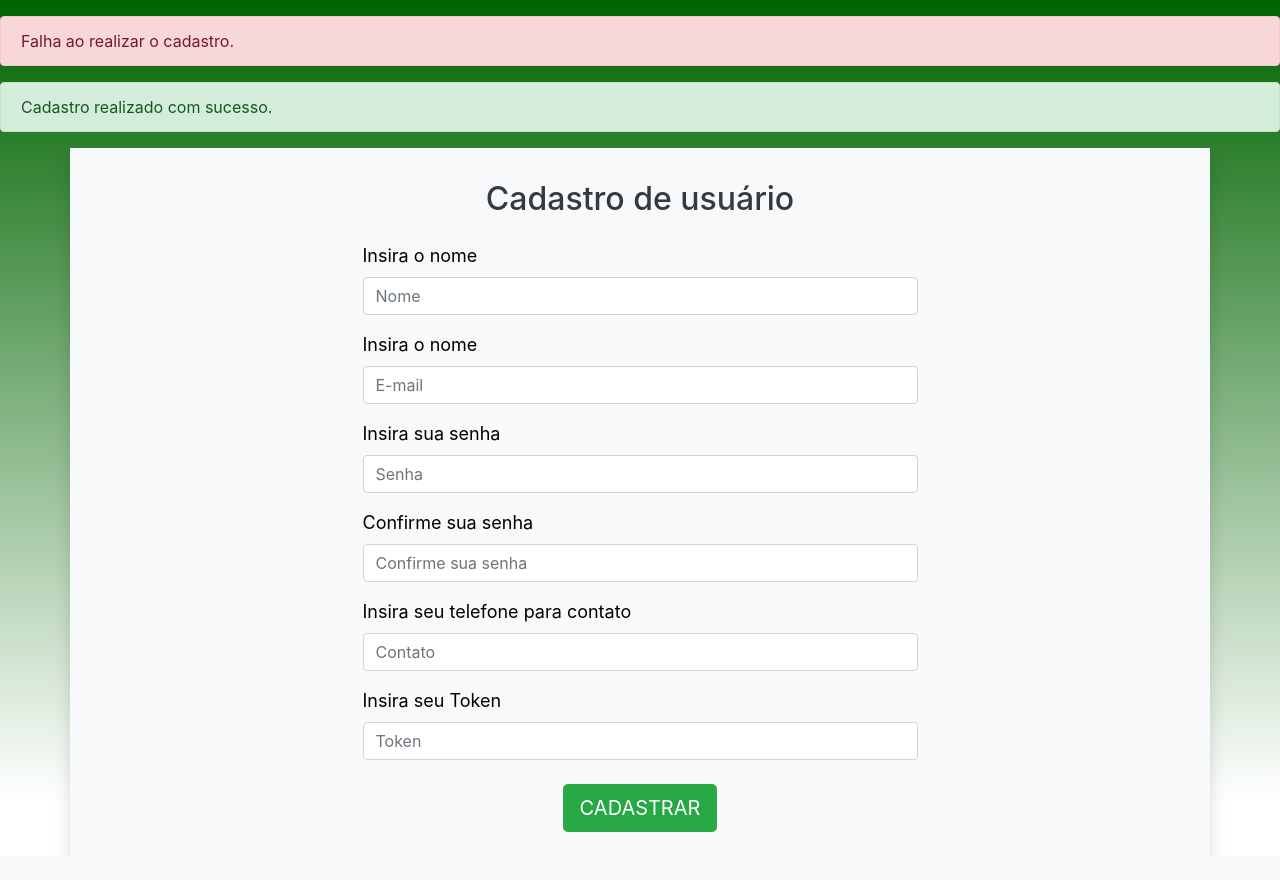
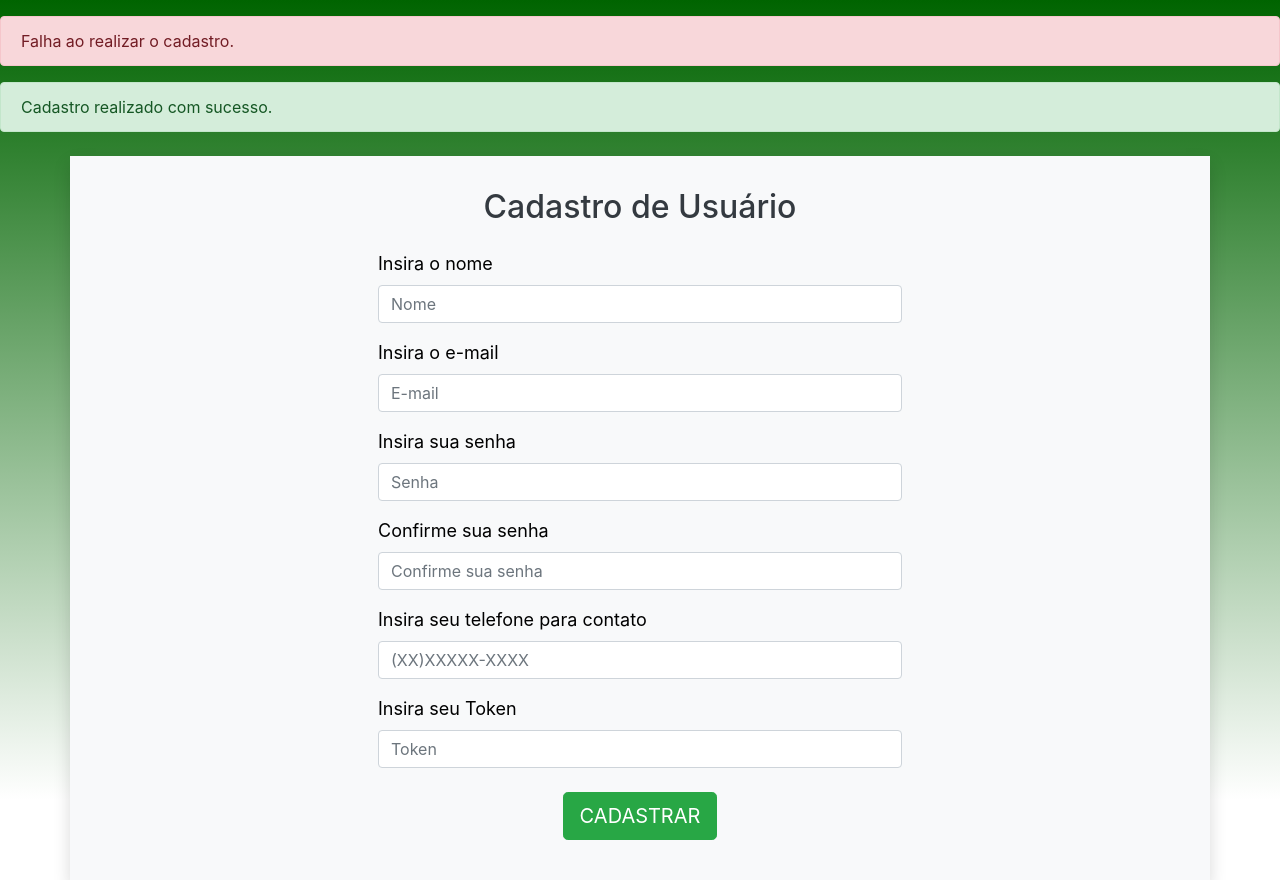
Before and after one commit to LeonardoMoers/segunda-chamada-frontend, a PHP site: page /cadastro.php in a window 1280 px wide. Before the commit the page ends 847 px from the top, so only its background shows below. Run offline with PHP 8.4, Linux system fonts and the light colour scheme.

Commit message:
Correção do bug na resolução sm

```diff
--- a/css/estilo-principal.css
+++ b/css/estilo-principal.css
@@ -4,6 +4,7 @@ html {
 body {
     height: 100%;
     margin: 0;
+    padding: 0;
     background: linear-gradient(to bottom, #006400, #FFFFFF);
     background-repeat: no-repeat;
     background-size:100%;
@@ -29,3 +30,7 @@ label{
 .form-control:focus{
 	border-color: #006400;
 }
+
+.footer{
+    padding: 15px;
+}
--- a/js-form/form.js
+++ b/js-form/form.js
@@ -18,7 +18,7 @@ function validateForm(data) {
 		alert('Por favor preencha o campo password.');
 		return false;
 	}
-	if(!conf_password) {
+	if(conf_password!=password) {
 		alert('Por favor preencha o campo de confirmação de senha.');
 		return false;
 	}
--- a/template/footer.html
+++ b/template/footer.html
@@ -1,9 +1,9 @@
 <div class="container mt-3">
-<div class="row justify-content-center">
+	<div class="row text-center">
 		<div class="col-12"><hr></div>
 
-<div class="col-sm-4 mt-3 text-center">
-	<h6>Segunda Chamada</h6>
+		<div class="col mt-3 text-center">
+			<h6 class="text-dark">Segunda Chamada</h6>
 			<ul class="list-unstyled">
 				<li><a href="#">Inicio</a></li>
 				<li><a href="#">Perfil</a></li>
--- a/template/header.html
+++ b/template/header.html
@@ -7,6 +7,7 @@
     <script src="https://cdnjs.cloudflare.com/ajax/libs/popper.js/1.14.3/umd/popper.min.js" integrity="sha384-ZMP7rVo3mIykV+2+9J3UJ46jBk0WLaUAdn689aCwoqbBJiSnjAK/l8WvCWPIPm49" crossorigin="anonymous"></script>
     <script src="https://stackpath.bootstrapcdn.com/bootstrap/4.1.1/js/bootstrap.min.js" integrity="sha384-smHYKdLADwkXOn1EmN1qk/HfnUcbVRZyYmZ4qpPea6sjB/pTJ0euyQp0Mk8ck+5T" crossorigin="anonymous"></script>
 
-
+    <link rel="stylesheet" href="../css/bootstrap.min.css" />
     <script type="text/javascript" src="../js-form/form.js"></script>
     <link rel="stylesheet" type="text/css" href="../css/estilo-principal.css">
+    <link rel="stylesheet" type="text/css" href="../css/footer.css">
--- a/view/cadastro.php
+++ b/view/cadastro.php
@@ -13,50 +13,57 @@
 	</div>
 	<!-- Alert -->
 
-	<section class="container shadow bg-light jumbotron-fluid pt-2">
-		<header class="text-center mt-4 mb-4">
-			<h2 class="text-dark">Cadastro de usuário</h2>
+	<section class="container jumbotron-fluid bg-light shadow p-3 mt-4">
+
+		<header class="row text-center mt-3 mb-3">
+			<div class="col">
+				<h2 class="text-dark">Cadastro de Usuário</h2>
+			</div>
 		</header>
 
-		<article class="row justify-content-center">
-			<form class="col-xl-6 col-lg-8 col-md-10 col-sm-10 col-auto">
-
+		<article class="row justify-content-center ml-0 mr-0">
+			<div class="col-xl-6 col-lg-8 col-md-10 col-sm-10 col-12">
+				<form>
 					<div class="form-group">
 						<label for="inputNome">Insira o nome</label>
-					<input type="text" name="Nome" placeholder="Nome" class="form-control" required>
+						<input type="text" name="Nome" placeholder="Nome" class="form-control" required="required" required pattern="[^0-9]+$" maxlength="120" minlength="3" title="Somente caracteres">
 					</div>
 
 					<div class="form-group">
-					<label for="inputNome">Insira o nome</label>
-					<input type="email" name="email" placeholder="E-mail" class="form-control" required>
+						<label for="inputNome">Insira o e-mail</label>
+						<input type="email" name="email" placeholder="E-mail" class="form-control" required="required" pattern="[a-z0-9._%+-]+@[a-z0-9.-]+\.[a-z]{2,4}$">
 					</div>
 
 					<div class="form-group">
 						<label for="inputSenha">Insira sua senha</label>
-					<input type="password" name="password" placeholder="Senha" class="form-control" required>
+						<input type="password" name="password" placeholder="Senha" class="form-control" required="required">
 					</div>
 
 					<div class="form-group">
 						<label for="ConfirmeinputSenha">Confirme sua senha</label>
-					<input type="password" name="conf_password" placeholder="Confirme sua senha" class="form-control" required>
+						<input type="password" name="conf_password" placeholder="Confirme sua senha" class="form-control" required="required">
 					</div>
 
 					<div class="form-group">
 						<label for="inputContato">Insira seu telefone para contato</label>
-					<input type="text" name="contato" placeholder="Contato" class="form-control">
-				</div required>
+						<input type="tel" name="telefone" class="form-control" required maxlength="15" pattern="\([0-9]{2}\) [0-9]{4ca,6}-[0-9]{3,4}$"  onKeyPress="fone(this,document.form.data)" placeholder="(XX)XXXXX-XXXX" title="Digite máscara (XX)XXXXX-XXXX">
+					</div>
 
 					<div class="form-group">
 						<label for="inputToken">Insira seu Token</label>
-					<input type="text" name="token" placeholder="Token" class="form-control">
-				</div required>
+						<input type="text" name="token" placeholder="Token" class="form-control" required="required">
+					</div>
 
 					<div class="text-center mt-4">
 						<button type="submit" name="inputCadastro" class="btn btn-success btn-lg mb-4"> CADASTRAR </button>
 					</div>
+				</form>
 
-			</form>
+			</div>
+
 		</article>
 	</section>
+
+
 </body>
 </html>
--- a/view/cadastroProva.php
+++ b/view/cadastroProva.php
@@ -26,11 +26,11 @@
     			<form>
     				<div class="form-group">
     					<label for="inputNome">Insira o nome da Prova</label>
-    					<input type="text" name="Nome" placeholder="Nome" class="form-control" required>
+    					<input type="text" name="Nome" placeholder="Nome" class="form-control" required="required" required pattern="[^0-9]+$" maxlength="120" minlength="3" title="Somente caracteres">
     				</div>
     				<div class="form-group">
     					<label for="inputData">Selecione a materia:</label>
-    					<select class="form-control">
+    					<select class="form-control" required="required">
     						<option>...</option>
     					</select>
     				</div>
--- a/view/cadastroSemestre.php
+++ b/view/cadastroSemestre.php
@@ -26,7 +26,7 @@
 				<form>
 					<div class="form-group">
 						<label for="inputNome">Insira o semestre</label>
-						<input type="text" name="Nome" placeholder="Nome" class="form-control" required>
+						<input type="text" name="Nome" placeholder="Nome" class="form-control" required="required" required pattern="[^0-9]+$" maxlength="120" minlength="3" title="Somente caracteres">
 					</div>
 					<div class="mt-4 text-center">
 						<button type="submit" name="inputCadastro" class="btn btn-success">CADASTRAR</button>
```
Also changed, not shown: view/aluno.php (+4 -4 lines), view/cadastroMateria.php (+6 -6 lines), view/login.php (+13 -15 lines). Lines whose indentation alone changed are shown as unchanged.
